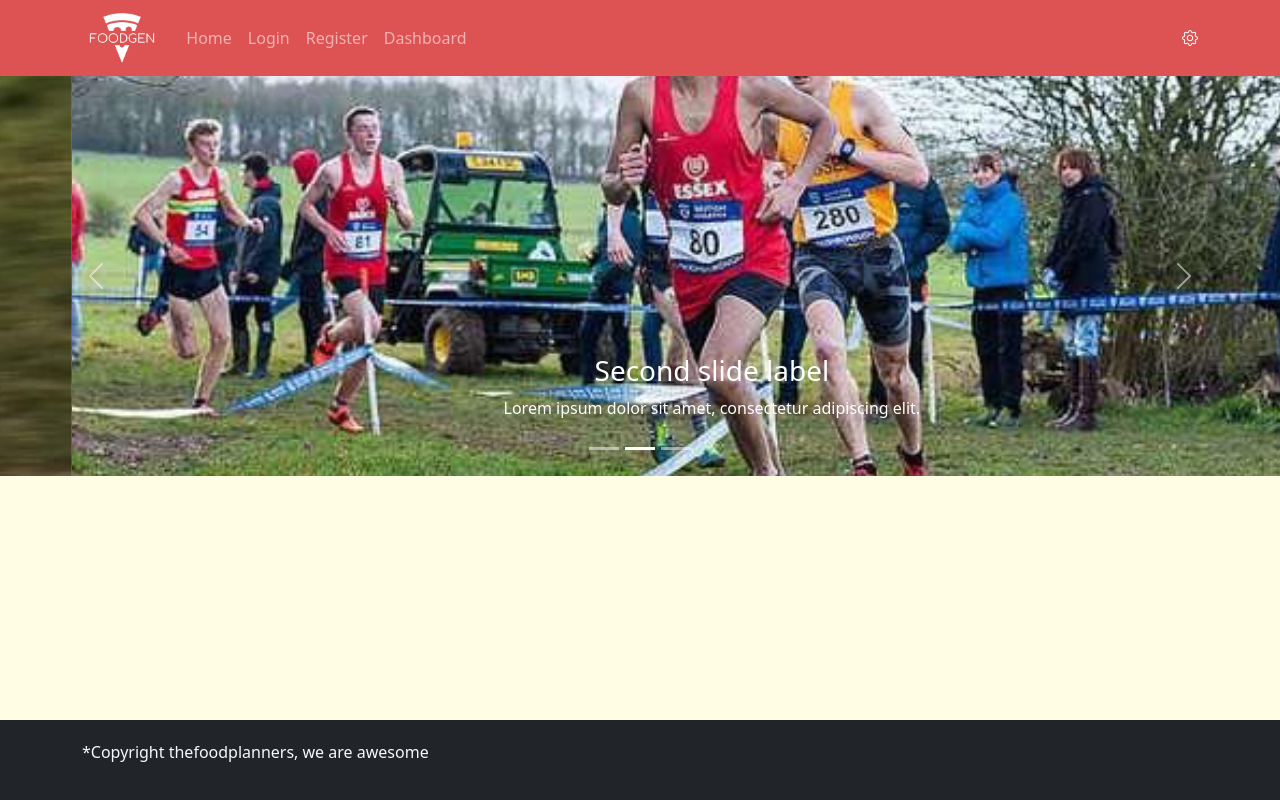
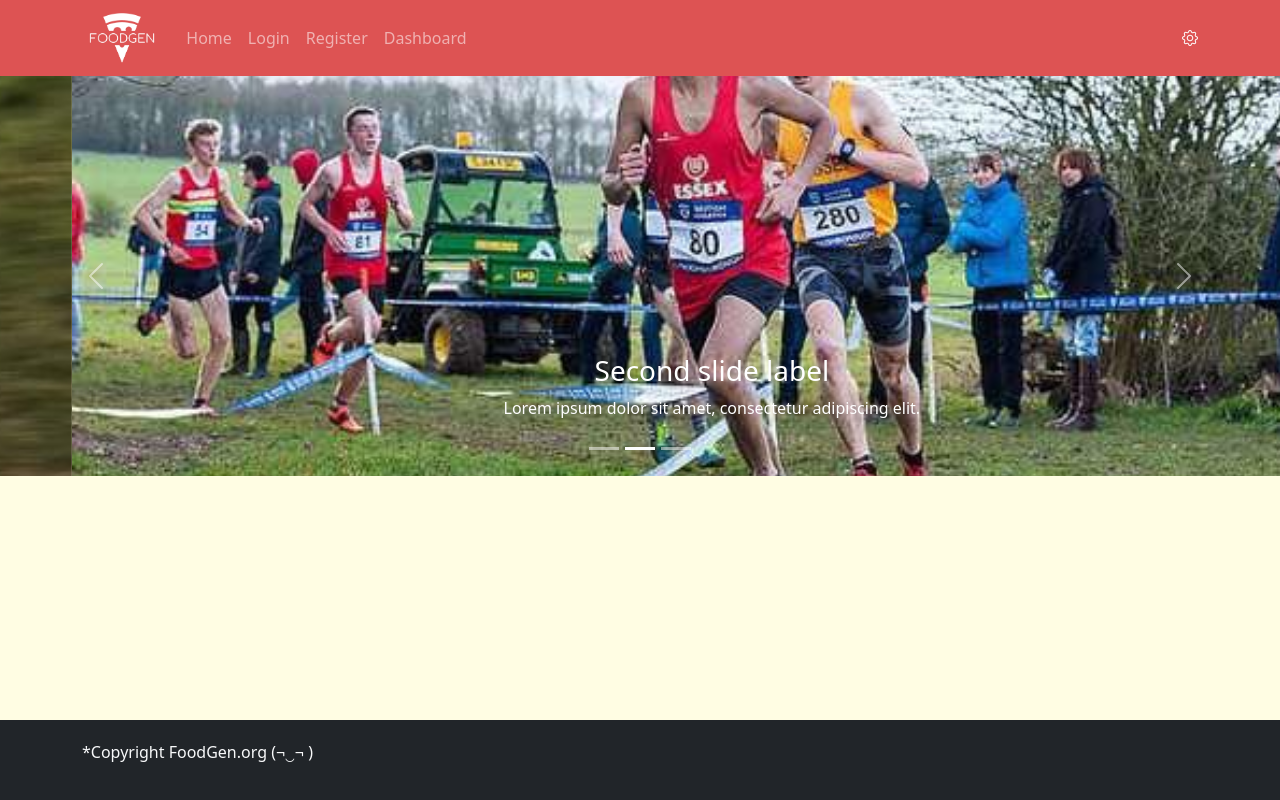
Before and after one commit to thefoodplanners/frontend, a React (Create React App) app: page / in a window 1280 px wide. Built offline with nearby package versions, Linux system fonts and the light colour scheme.

Commit message:
footer text

```diff
--- a/src/components/footer.jsx
+++ b/src/components/footer.jsx
@@ -4,7 +4,7 @@ export default function Footer(){
     return (
       <footer className="footer mt-auto py-3 bg-dark text-light">
         <Container>
-          <p className=""> *Copyright thefoodplanners, we are awesome </p>
+          <p className=""> *Copyright FoodGen.org (¬‿¬ ) </p>
         </Container>
       </footer>
     )
```
